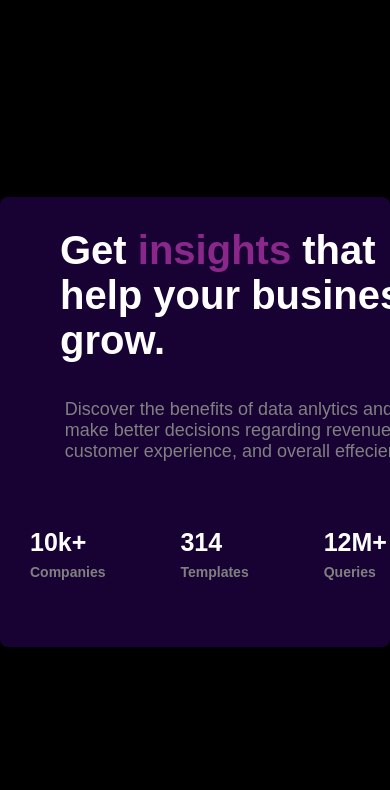
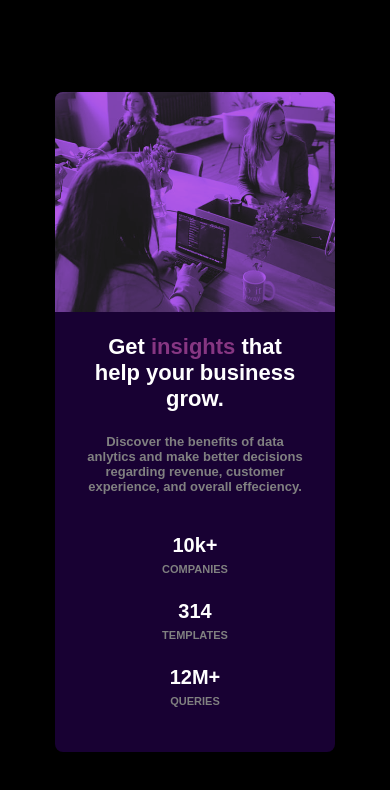
Before and after one commit to SebastianLaka/Stats-preview-card-component, a plain HTML site: page index.html in a window 390 px wide. Drawn offline with Linux system fonts and the light colour scheme.

Commit message:
Added mobile design and changed in html structure

```diff
--- a/index.html
+++ b/index.html
@@ -23,7 +23,7 @@
             <div class="stats">
                 <p class="stats__item">10k+<span class="companies">Companies</span></p>
                 <p class="stats__item">314<span class="companies">Templates</span></p>
-                <p class="stats__item">12M+<span class="companies">Queries</span></p>
+                <p class="stats__item">12M+ <span class="companies ">Queries</span></p>
             </div>
 
         </div>
@@ -31,7 +31,7 @@
 
 
         <img class="image" src="./img/image-header-desktop.jpg" alt="People by table">
-        <div class="shadow"></div>
+
     </div>
 </body>
 
--- a/sass/_colors.scss
+++ b/sass/_colors.scss
@@ -1,5 +1,5 @@
 $white-color: #ffffff;
-$insights-color: #8a278a;
+$insights-color: #863682;
 $left-card-color: #180133;
 $image-background: #b303f8;
 $gray-text: #808080;
--- a/sass/style.scss
+++ b/sass/style.scss
@@ -29,8 +29,6 @@ body {
     flex-direction: column;
     // padding: 2em 5em;
 
-
-
     &__text {
       color: $white-color;
       font-weight: bold;
@@ -46,7 +44,6 @@ body {
       color: $gray-text;
       font-size: 1.8rem;
       padding: 2em 3.6em;
-
     }
   }
   .stats {
@@ -55,23 +52,72 @@ body {
     justify-content: flex-start;
     margin: 3em;
     &__item {
-      margin-right: 3em;
+      margin-right: 2.6em;
       color: $white-color;
       font-size: 2.5rem;
       font-weight: bold;
-
     }
   }
   .companies {
     display: flex;
     flex-direction: row;
-    padding: .5em 0;
+    padding: 0.3em 0;
     color: $gray-text;
     font-size: 1.4rem;
+    text-transform: uppercase;
+  }
+  .image {
+    filter: grayscale(100%) brightness(40%) sepia(100%) hue-rotate(-130deg)
+      saturate(600%) contrast(0.8);
+  }
+}
 
+@media (min-width: 200px) and (max-width: 1100px) {
+  .card {
+    flex-direction: column-reverse;
+    height: 660px;
+    width: 280px;
+    overflow: hidden;
+
+    .image {
+      width: 100%;
+    }
+
+    .info {
+      &__text {
+        text-align: center;
+        margin: 1em 0;
+        font-size: 2.2rem;
+      }
+      &__smaler-text {
+        text-align: center;
+        padding: 0;
+        width: 80%;
+        font-size: 1.3rem;
+        font-weight: bold;
+      }
+      .stats {
+        flex-direction: column;
+        text-align: center;
+
+        &__item {
+          margin: 0;
+          padding: 0.5em 0;
+          text-align: center;
+          font-size: 2rem;
+        }
+
+        .companies {
+          display: flex;
+          justify-content: center;
+          padding: 0.5em 0;
+          margin: 0;
+          font-size: 1.1rem;
+          text-align: right;
+        }
+      }
+    }
   }
-  .image{
-    filter: grayscale(100%) brightness(40%) sepia(100%) hue-rotate(-130deg) saturate(600%) contrast(0.8);
-  }
-
-  }
+}
+@media (min-width: 476px) and (min-height: 800px) {
+}
```
Also changed, not shown: css/style.css, 1 other file.
